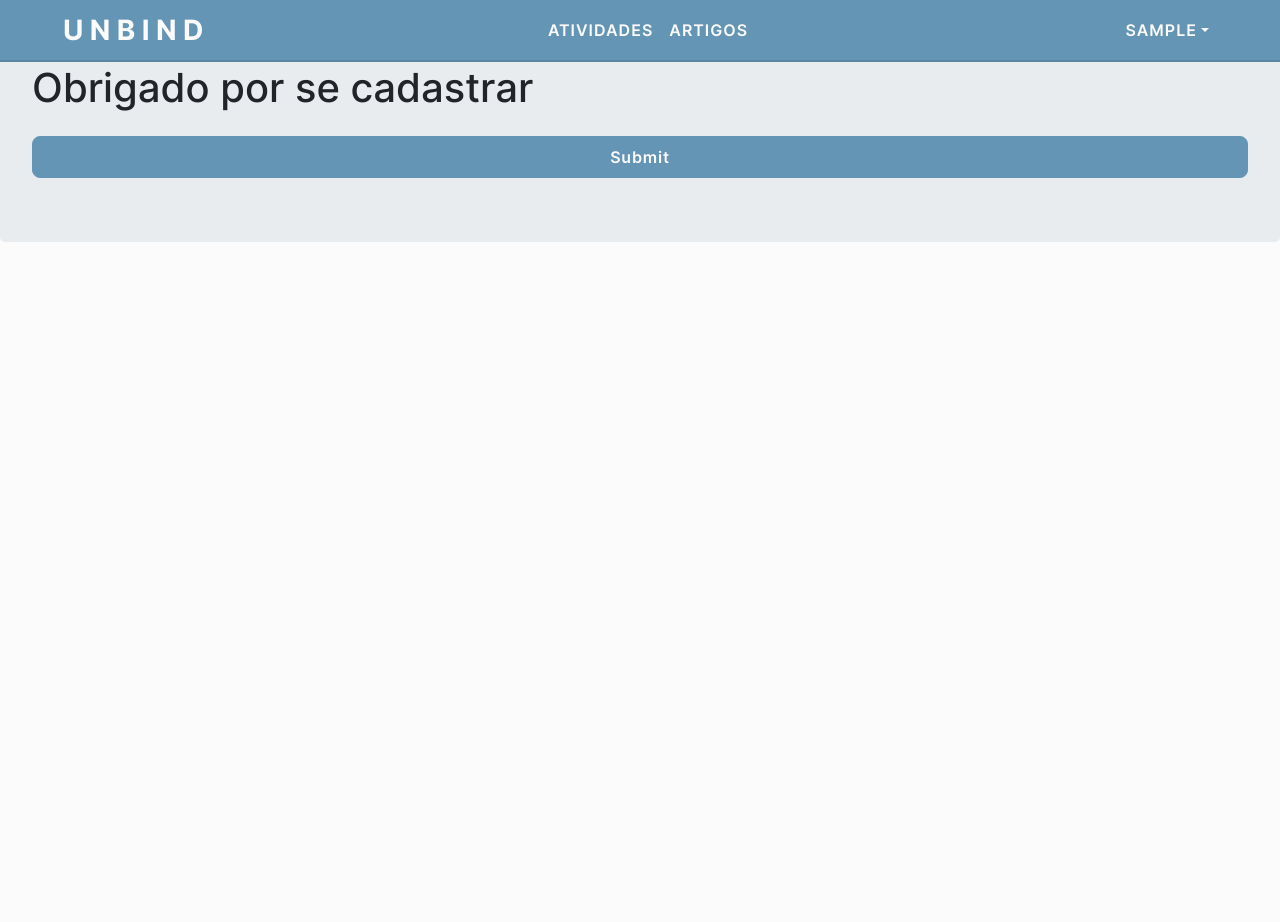
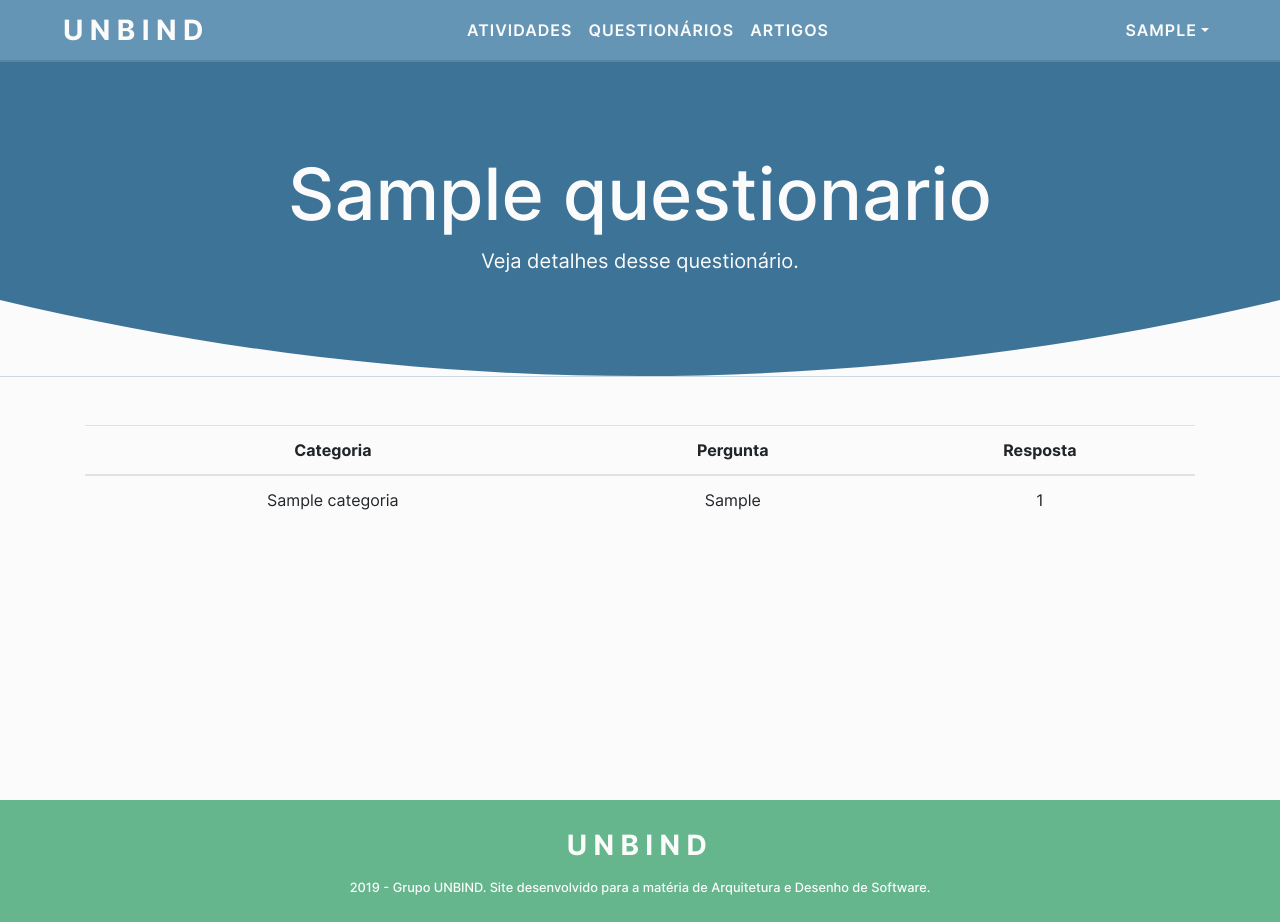
Before and after one commit to ads-unbind/unbind, a Django app: page /questionarios/questionario/1 in a window 1280 px wide. Before the commit the page ends 242 px from the top, so only its background shows below. Run offline with Django 3.2, Linux system fonts and the light colour scheme; a user stored in the database is signed in; tables that the repository leaves empty hold one stand-in row (values such as "Sample post"); some libraries are stand-ins or nearby versions.

Commit message:
Adiciona pagina detalhes questionario
Co-authored-by: saraivinha97 <geovannessaraiva97@gmail.com>
Co-authored-by: Vinícius Cantuária <cantuariavc@gmail.com>
Co-authored-by: willallmeida <will.allmeida@gmail.com>

```diff
--- a/src/questionario/views.py
+++ b/src/questionario/views.py
@@ -22,12 +22,13 @@ def questionarios(request):
 
 
 def questionario(request, id):
-    # TODO: validar se usuario é autor do questionario
     user = request.user
     if user.is_authenticated:
         usuario = User.objects.get(id=user.id)
+        questionario = Questionario.objects.get(id=id)
+        respostas = Resposta.objects.filter(questionario=questionario)
 
-        context = {'usuario': usuario}
+        context = {'usuario': usuario, 'questionario': questionario, 'respostas': respostas}
         return render(request, 'questionario.html', context)
 
     else:
--- a/src/templates/base.html
+++ b/src/templates/base.html
@@ -33,7 +33,9 @@
             <ul class="navbar-nav mr-auto">
                 <li class="nav-item">
                     <a class="nav-link" href="{% url 'atividade:atividades' %}">Atividades</a>
-                    <!-- # TODO: Dynamic href-->
+                </li>
+                <li class="nav-item">
+                    <a class="nav-link" href="{% url 'questionario:questionarios' %}">Questionários</a>
                 </li>
                 <li class="nav-item">
                     <a class="nav-link" href="{% url 'artigo:listar_artigos' %}">Artigos</a>
@@ -47,8 +49,7 @@
                         <a href class="nav-link dropdown-toggle" data-toggle="dropdown" aria-haspopup="true" aria-expanded="true">{{ usuario }}</a>
                         <div class="dropdown-menu dropdown-menu-right text-capitalize">
                             {% if user.is_superuser %}
-                            <a class="dropdown-item" href="{% url 'admin:index' %}">Painel do Admin</a>
-                            {% endif %}
+                            <a class="dropdown-item" href="{% url 'admin:index' %}">Painel do Admin</a> {% endif %}
                             <a class="dropdown-item" href="{% url 'conta' %}">Ver perfil</a>
                             <a class="dropdown-item" href="{% url 'logout' %}">Sair</a>
                         </div>
--- a/src/templates/questionario.html
+++ b/src/templates/questionario.html
@@ -1,24 +1,51 @@
-{% extends "base.html" %}
-{% block title %}Quesionário{% endblock %}
-{% block body %}
-
-<div class="jumbotron">
-
-<h1>Obrigado por se cadastrar</h1>
-<form method="POST">
-
-{% for item in perguntas %}{% csrf_token %}
-
-{{ item.enunciado }}<br>
-  {% for q in questionario_form%}
-    {% if forloop.revcounter == forloop.parentloop.revcounter %}
-      {{q}}<br>
-    {% endif %}
-  {% endfor %}
-
-{% endfor %}
-
-<button class="btn btn-primary btn-block" href="index">Submit</button>
-</form>
+{% extends "base.html" %} {% block title %}{{ questionario.nome }} | UNBIND{% endblock %} {% block body %} {% load staticfiles %}
+<div class="min-vh-100">
+    <section class="bg-primary-dark has-divider after-nav text-light">
+        <div class="container pt-6 pb-2">
+            <div class="row justify-content-center text-center">
+                <div class="col-xl-8 col-lg-9 col-md-10">
+                    <h1 class="display-3 mb-3 text-light">{{ questionario.nome }}</h1>
+                    <p class="lead">Veja detalhes desse questionário.</p>
+                </div>
+            </div>
+        </div>
+        <div class="divider">
+            <img class="svg" src="{% static 'icons/divider.svg' %}"></img>
+        </div>
+    </section>
+    <section class="pt-5 container text-center">
+            <table class="table table-hover" id="dev-table">
+                    <thead>
+                        <tr>
+                            <th style="text-align: center;">Categoria</th>
+                            <th style="text-align: center;">Pergunta</th>
+                            <th style="text-align: center;">Resposta</th>
+                        </tr>
+                    </thead>
+                    <tbody>
+                        {% for resposta in respostas %}
+                        <tr>
+                            <td style="text-align: center;">{{ resposta.pergunta.categoria }}</td>
+                            <td style="text-align: center;">{{ resposta.pergunta.enunciado }}</td>
+                            <td style="text-align: center;">{{ resposta.resposta }}</td>
+                        </tr>
+                        {% endfor %}
+                    </tbody>
+                </table>
+    </section>
 </div>
+<footer class="py-4 bg-secondary ">
+    <div class="container ">
+        <div class="row mb-2 justify-content-center ">
+            <div class="col-auto ">
+                <a class="footer-brand unbind-brand text-light " href="{% url 'index' %}">UNBIND</a>
+            </div>
+        </div>
+        <div class="row justify-content-center text-center ">
+            <div class="col-xl-10 ">
+                <small class="text-light ">2019 - Grupo UNBIND. Site desenvolvido para a matéria de Arquitetura e Desenho de Software.</small>
+            </div>
+        </div>
+    </div>
+</footer>
 {% endblock %}
--- a/src/templates/questionarios.html
+++ b/src/templates/questionarios.html
@@ -1,4 +1,4 @@
-{% extends "base.html" %} {% block title %}Quesionário{% endblock %} {% block body %} {% load staticfiles %}
+{% extends "base.html" %} {% block title %}Questionário | UNBIND{% endblock %} {% block body %} {% load staticfiles %}
 <div class="min-vh-100">
     <section class="bg-primary-dark has-divider after-nav text-light">
         <div class="container pt-6 pb-2">
```
Also changed, not shown: src/templates/questionario_user.html (deleted, +0 -20 lines).
